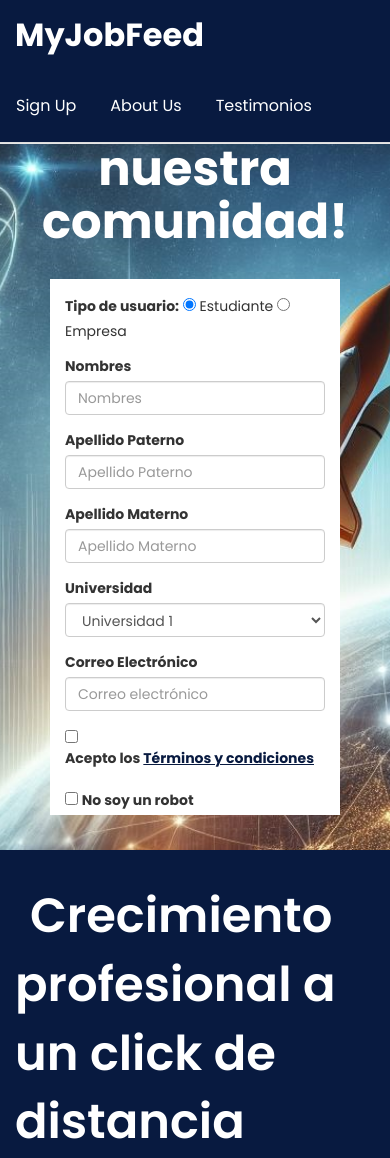
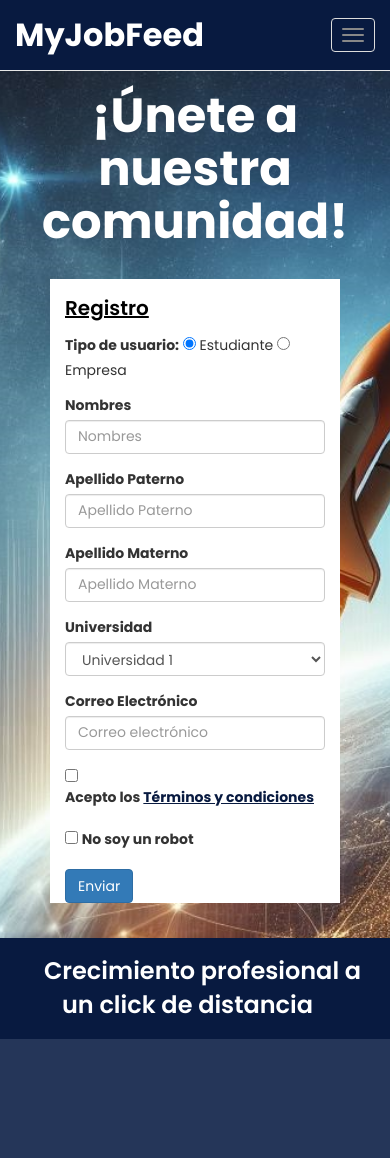
Before and after one commit to L1LZ4Z/SI385-SI42-2024-LP, a plain HTML site: page index.html in a window 390 px wide. After the commit the page ends 1039 px from the top, so only its background shows below. Drawn offline with nearby package versions, Linux system fonts and the light colour scheme.

Commit message:
fix:correcion de errores

```diff
--- a/css/styles.css
+++ b/css/styles.css
@@ -72,6 +72,7 @@ body, header {
 }
 .navbar, #eslogan {
     background-color: var(--original_1);
+    text-align: center;
 }
 #eslogan {
     padding-top: 32px;
@@ -90,7 +91,7 @@ body, header {
     background-color: var(--blanco);
     padding-top: 15px;
 }
-#logo, h1, h2, h3, h4, h5, p, .nav-tabs a {
+#logo, h1, h2, h3, h4, h5, p, .navbar-default .navbar-nav>li>a {
     color:var(--blanco);
 }
 #logo {
@@ -159,3 +160,46 @@ body {
 .container-fluid {
     height: 100%;
 }
+.nav-tabs {
+    display: inline-block;
+}
+#bs-example-navbar-collapse-1 > ul > li > a:focus, #bs-example-navbar-collapse-1 > ul > li > a:hover {
+    color:var(--blanco);
+    background-color: var(--complementario_5);
+}
+.navbar-nav .nav-link:hover,
+.navbar-nav .nav-link:focus {
+  background-color: transparent;
+  color: inherit;
+  text-decoration: none;
+}
+button[type="submit"] {
+    justify-content: flex-end;
+}
+#encabezadoFormulario p {
+    color:var(--negro);
+    font-family: 'Poppins', sans-serif;
+    font-weight: 600;
+    text-decoration: underline;
+}
+@media (max-width: 768px) {
+    #eslogan {
+        padding-top: 27px;
+        padding-bottom: 27px;
+        font-size: 2.5rem;
+    }
+}
+@media (max-width: 640px) {
+    #eslogan {
+        padding-top: 22px;
+        padding-bottom: 22px;
+        font-size: 2rem;
+    }
+}
+@media (max-width: 490px) {
+    #eslogan {
+        padding-top: 16px;
+        padding-bottom: 16px;
+        font-size: 1.5rem;
+    }
+}
--- a/index.html
+++ b/index.html
@@ -14,16 +14,27 @@
   <body >
     <header>
       <nav class="navbar navbar-default navbar-fixed-top">
+        <div class="container-fluid">
+          <!-- Brand and toggle get grouped for better mobile display -->
           <div class="navbar-header">
-          <a id="logo" class="navbar-brand" href="#">
-            MyJobFeed
-          </a>
+            <button type="button" class="navbar-toggle collapsed" data-toggle="collapse" data-target="#bs-example-navbar-collapse-1" aria-expanded="false">
+              <span class="sr-only">Toggle navigation</span>
+              <span class="icon-bar"></span>
+              <span class="icon-bar"></span>
+              <span class="icon-bar"></span>
+            </button>
+            <a id="logo" class="navbar-brand" href="#">MyJobFeed</a>
           </div>
-        <ul class="nav nav-tabs">
+
+          <!-- Collect the nav links, forms, and other content for toggling -->
+          <div class="collapse navbar-collapse" id="bs-example-navbar-collapse-1">
+            <ul class="nav navbar-nav">
               <li id="load-signup" role="presentation"><a href="#">Sign Up</a></li>
               <li id="load-about" role="presentation"><a href="#">About Us</a></li>
               <li id="load-users" role="presentation"><a href="#">Testimonios</a></li>
             </ul>
+          </div><!-- /.navbar-collapse -->
+        </div><!-- /.container-fluid -->
       </nav>
     </header>
 
@@ -33,9 +44,11 @@
           <div class="row">
             <div class="col-md-8 col-sm-4">
             </div>
+
             <div id="seccion-formulario" class="col-md-4 col-sm-8">
               <div id="formulario" class="col-md-12 col-sm-12">
                 <div id="encabezadoFormulario">
+                  <p class="text-large">Registro</p>
                   <div class="form-group">
                     <label for="tipoUsuario">Tipo de usuario:</label>
                     <input id="default" type="radio" name="tipoUsuario" value="Estudiante"> Estudiante
@@ -60,6 +73,10 @@
                       No soy un robot
                     </label>
                   </div>
+                  <div class="form-group form-check">
+                    <button type="submit" class="btn btn-primary">Enviar</button>
+                  </div>
+
                 </div>
               </div>
             </div>
@@ -69,7 +86,7 @@
 
     <footer class="footer mt-auto py-3">
       <div id="eslogan" class="container-fluid">
-        <span  class="col-md-12 col-sm-12 text-center">
+        <span  class="col-md-12 col-sm-12 text-center xd">
           Crecimiento profesional a un click de distancia
         </span>
       </div>
```
Also changed, not shown: snippets/snippet_sign_up.html (+3 -0 lines). Lines whose indentation alone changed are shown as unchanged.
